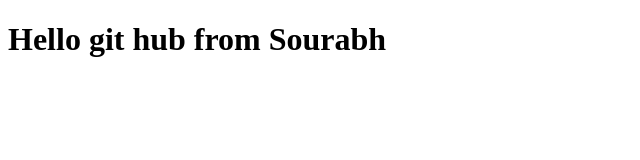
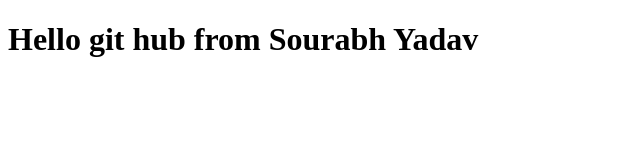
Before and after one commit to sourabh12yadav/Demonstration, a plain HTML site: page index.html in a window 1280 px wide. Shown: the whole page, without its empty margins (0-640 px from the left). Drawn offline with Linux system fonts and the light colour scheme.

Commit message:
First Push

```diff
--- a/index.html
+++ b/index.html
@@ -7,7 +7,7 @@
     <title>Document</title>
 </head>
 <body>
-       <h1>Hello git hub from Sourabh</h1>
+       <h1>Hello git hub from Sourabh Yadav </h1>
 
 </body>
 </html>
```
